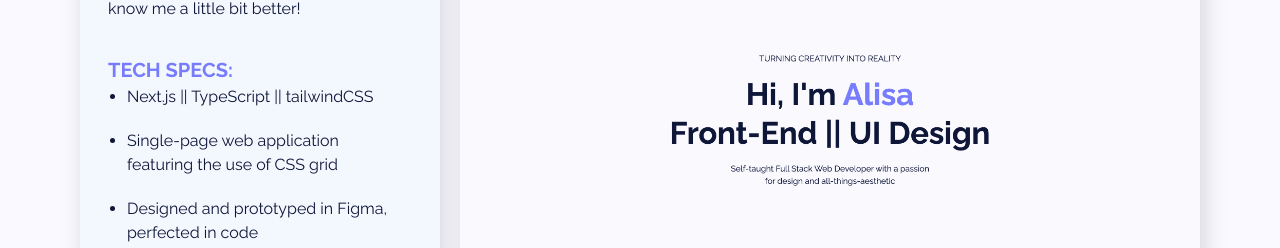
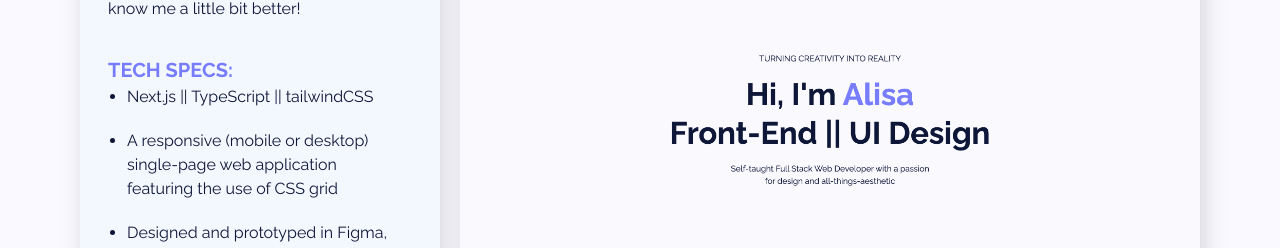
Before and after one commit to vorotyna/portfolio, a Next.js app: page / in a window 1280 px wide. Shown: the part 2118-2366 px from the top of the page. Built offline with nearby package versions, Linux system fonts and the light colour scheme.

Commit message:
Update project description

```diff
--- a/app/components/Projects/Projects.tsx
+++ b/app/components/Projects/Projects.tsx
@@ -24,7 +24,7 @@ const Projects: React.FC = () => {
         image="/website.png"
         list={[
           "Next.js || TypeScript || tailwindCSS",
-          "Single-page web application featuring the use of CSS grid",
+          "A responsive (mobile or desktop) single-page web application featuring the use of CSS grid",
           "Designed and prototyped in Figma, perfected in code",
         ]}
       />
```
